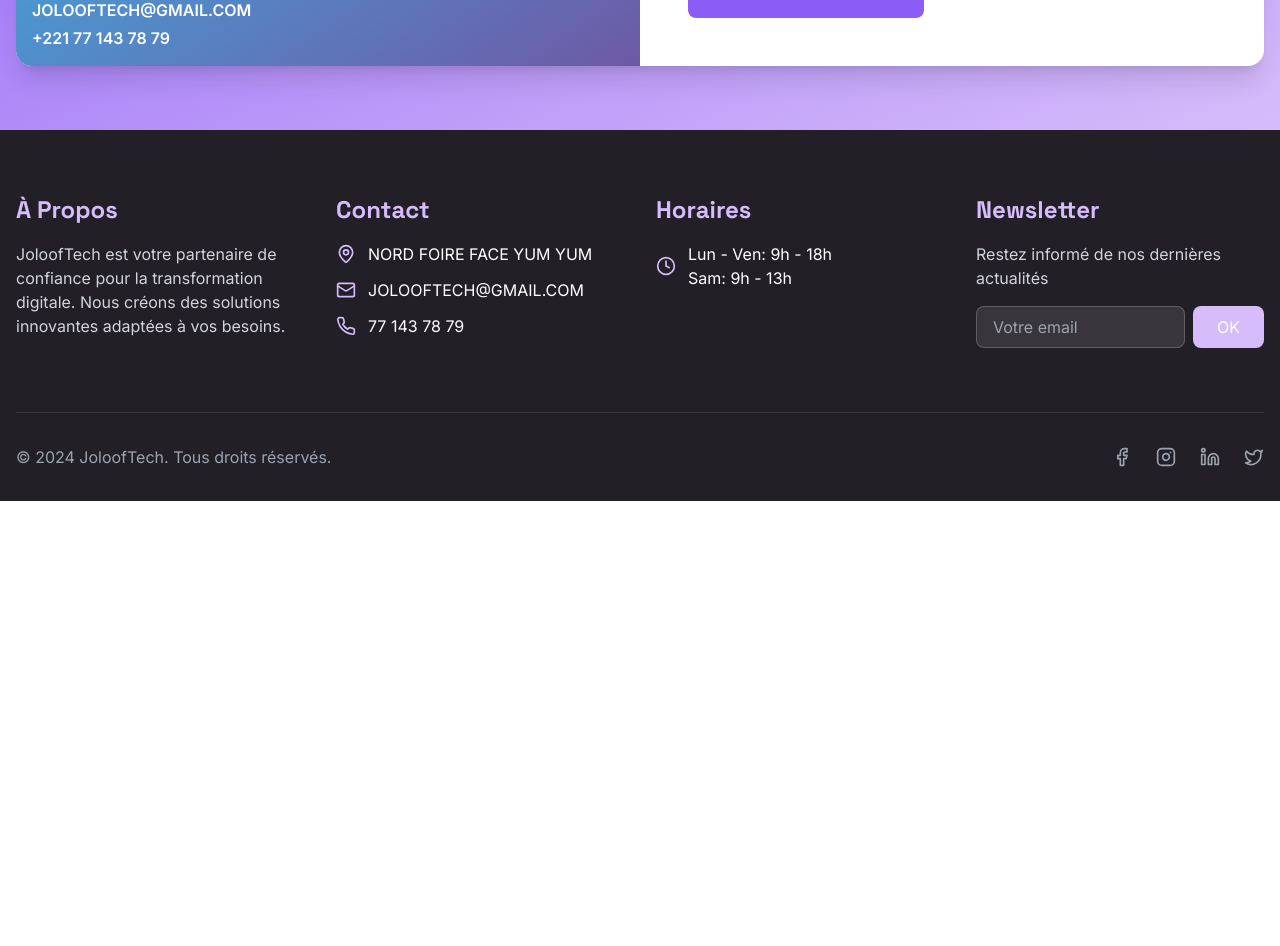
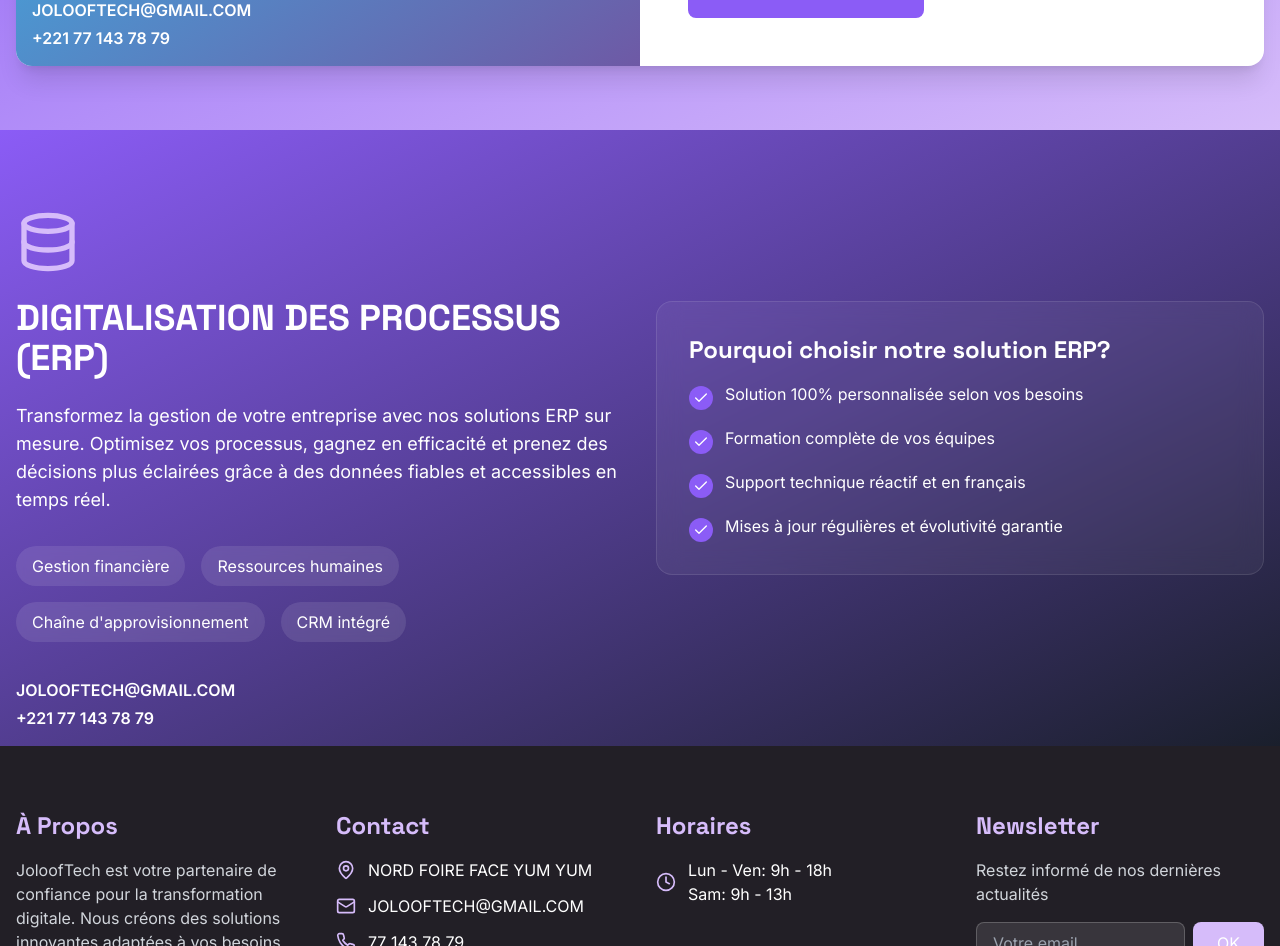
Before and after one commit to JOLOFTECH/joloftech, a React (Vite) app: page / in a window 1280 px wide. Shown: the part 2298-3244 px from the top of the page. Before the commit the page ends 2799 px from the top, so only its background shows below. Built offline with nearby package versions, Linux system fonts and the light colour scheme.

Commit message:
Add ERP service
Add the DIGITALISATION DES PROCESSUS (ERP) service to the services section.

```diff
--- /dev/null
+++ b/src/components/ErpAdvert.tsx
@@ -0,0 +1,95 @@
+
+import { Database } from "lucide-react";
+import { motion } from "framer-motion";
+
+export const ErpAdvert = () => {
+  return (
+    <section className="py-20 bg-gradient-to-br from-jolof-accent to-jolof-purple text-white relative">
+      <div className="container mx-auto px-4">
+        <div className="flex flex-col md:flex-row items-center gap-8">
+          <motion.div
+            initial={{ opacity: 0, x: -20 }}
+            whileInView={{ opacity: 1, x: 0 }}
+            transition={{ duration: 0.8 }}
+            viewport={{ once: true }}
+            className="md:w-1/2"
+          >
+            <Database className="w-16 h-16 mb-6 text-jolof-light" />
+            <h2 className="text-3xl md:text-4xl font-bold mb-6">DIGITALISATION DES PROCESSUS (ERP)</h2>
+            <p className="text-lg mb-8">
+              Transformez la gestion de votre entreprise avec nos solutions ERP sur mesure.
+              Optimisez vos processus, gagnez en efficacité et prenez des décisions plus éclairées
+              grâce à des données fiables et accessibles en temps réel.
+            </p>
+            <div className="flex flex-wrap gap-4 mb-6">
+              <div className="bg-white/10 backdrop-blur-sm px-4 py-2 rounded-full">
+                Gestion financière
+              </div>
+              <div className="bg-white/10 backdrop-blur-sm px-4 py-2 rounded-full">
+                Ressources humaines
+              </div>
+              <div className="bg-white/10 backdrop-blur-sm px-4 py-2 rounded-full">
+                Chaîne d'approvisionnement
+              </div>
+              <div className="bg-white/10 backdrop-blur-sm px-4 py-2 rounded-full">
+                CRM intégré
+              </div>
+            </div>
+          </motion.div>
+
+          <motion.div
+            initial={{ opacity: 0, x: 20 }}
+            whileInView={{ opacity: 1, x: 0 }}
+            transition={{ duration: 0.8 }}
+            viewport={{ once: true }}
+            className="md:w-1/2"
+          >
+            <div className="bg-white/5 backdrop-blur-md p-8 rounded-2xl border border-white/10">
+              <h3 className="text-2xl font-bold mb-4">Pourquoi choisir notre solution ERP?</h3>
+              <ul className="space-y-4">
+                <li className="flex items-start gap-3">
+                  <span className="bg-jolof-accent rounded-full p-1 mt-1">
+                    <svg width="16" height="16" viewBox="0 0 24 24" fill="none" xmlns="http://www.w3.org/2000/svg">
+                      <path d="M20 6L9 17L4 12" stroke="white" strokeWidth="2" strokeLinecap="round" strokeLinejoin="round"/>
+                    </svg>
+                  </span>
+                  <span>Solution 100% personnalisée selon vos besoins</span>
+                </li>
+                <li className="flex items-start gap-3">
+                  <span className="bg-jolof-accent rounded-full p-1 mt-1">
+                    <svg width="16" height="16" viewBox="0 0 24 24" fill="none" xmlns="http://www.w3.org/2000/svg">
+                      <path d="M20 6L9 17L4 12" stroke="white" strokeWidth="2" strokeLinecap="round" strokeLinejoin="round"/>
+                    </svg>
+                  </span>
+                  <span>Formation complète de vos équipes</span>
+                </li>
+                <li className="flex items-start gap-3">
+                  <span className="bg-jolof-accent rounded-full p-1 mt-1">
+                    <svg width="16" height="16" viewBox="0 0 24 24" fill="none" xmlns="http://www.w3.org/2000/svg">
+                      <path d="M20 6L9 17L4 12" stroke="white" strokeWidth="2" strokeLinecap="round" strokeLinejoin="round"/>
+                    </svg>
+                  </span>
+                  <span>Support technique réactif et en français</span>
+                </li>
+                <li className="flex items-start gap-3">
+                  <span className="bg-jolof-accent rounded-full p-1 mt-1">
+                    <svg width="16" height="16" viewBox="0 0 24 24" fill="none" xmlns="http://www.w3.org/2000/svg">
+                      <path d="M20 6L9 17L4 12" stroke="white" strokeWidth="2" strokeLinecap="round" strokeLinejoin="round"/>
+                    </svg>
+                  </span>
+                  <span>Mises à jour régulières et évolutivité garantie</span>
+                </li>
+              </ul>
+            </div>
+          </motion.div>
+        </div>
+      </div>
+
+      {/* Contact information added */}
+      <div className="absolute bottom-4 left-4 text-white text-left">
+        <div className="font-semibold mb-1">JOLOOFTECH@GMAIL.COM</div>
+        <div className="font-semibold">+221 77 143 78 79</div>
+      </div>
+    </section>
+  );
+};
--- a/src/pages/Index.tsx
+++ b/src/pages/Index.tsx
@@ -3,6 +3,7 @@ import { Hero } from "@/components/Hero";
 import { Services } from "@/components/Services";
 import { EcommerceAdvert } from "@/components/EcommerceAdvert";
 import { AppointmentAdvert } from "@/components/AppointmentAdvert";
+import { ErpAdvert } from "@/components/ErpAdvert";
 import { Contact } from "@/components/Contact";
 
 const Index = () => {
@@ -12,6 +13,7 @@ const Index = () => {
       <Services />
       <EcommerceAdvert />
       <AppointmentAdvert />
+      <ErpAdvert />
       <Contact />
     </main>
   );
```
